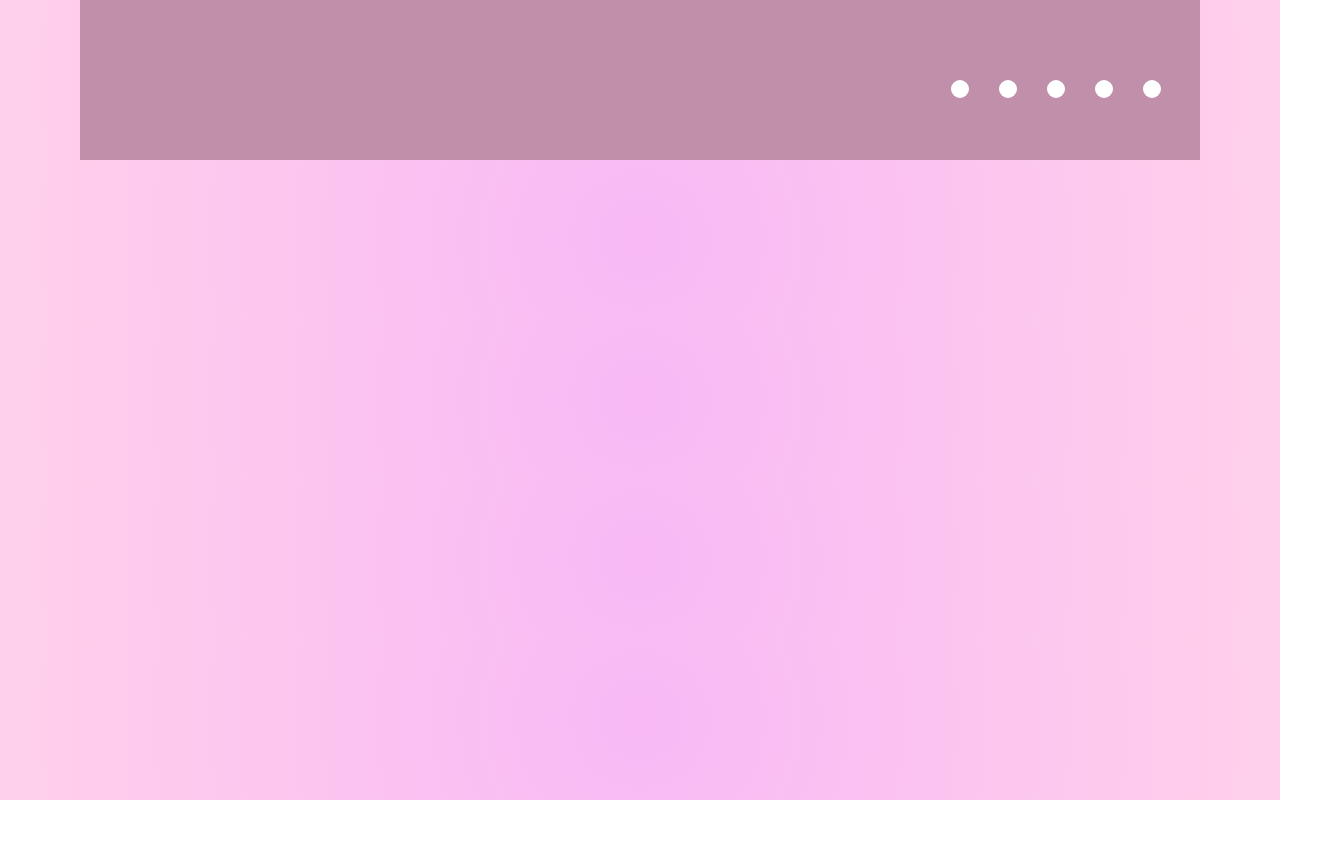
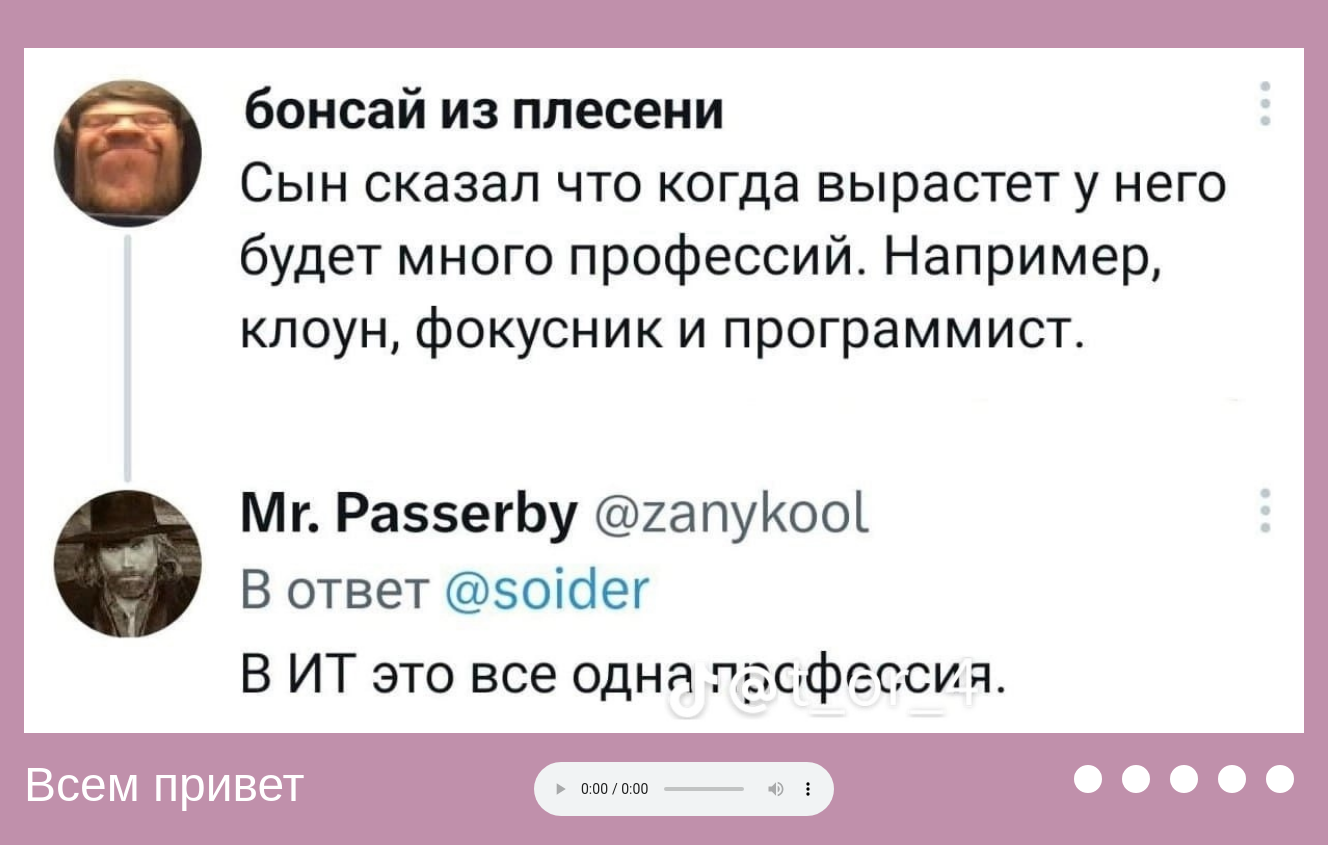
Before and after one commit to muslimeoww/cssMemeSlider, a plain HTML site: page cssMemeSlider/index.html in a window 1280 px wide. Shown: the whole page, 1328 px wide, since content can reach past the window. Before the commit the page ends 800 px from the top, so only its background shows below. Drawn offline with Linux system fonts and the light colour scheme.

Commit message:
feat: доделал анимации

```diff
--- a/cssMemeSlider/index.html
+++ b/cssMemeSlider/index.html
@@ -37,7 +37,12 @@
                 <div class="slider-but" id="buttons_four">Пипипип</div>
                 <div class="slider-but" id="buttons_five">Сисиси</div>
             </div>
-
+            <div class="audiom">
+                <audio controls>
+                    <source src="audio/music.ogg" type="audio/ogg; codecs=vorbis"  controls="controls">
+                    <source src="audio/nyan-mp3-pochemu-kotikam-kompyutery-ne-nravyatsya-mp3.mp3" type="audio/mpeg">
+                  </audio>
+            </div>
             <div class="slider-buttons">
                 <label for="button_one" class="control one"><span class="gartaem"></span></label>
                 <label for="button_two" class="control two"><span class="gartaem"></span></label>
--- a/cssMemeSlider/style.css
+++ b/cssMemeSlider/style.css
@@ -1,13 +1,16 @@
+/* Ключи для анимаций */
 @keyframes slide-animation {
     from {opacity: 0;}
     to {opacity: 1;}
   }
 
-  @keyframes text-animation {
+@keyframes text-animation {
     from {opacity: 0;}
     to {opacity: 1;}
   }
+  /* Настройка тела */
   body {
+    margin-top: 5%;
     margin: 0;
     background: #ffd0eb;
     background: -webkit-radial-gradient(circle farthest-side at center center, #caa5ce 0%, #ffd0eb 100%);
@@ -15,18 +18,24 @@
     background: radial-gradient(circle farthest-side at center center, #f8b9f5 0%, #ffd0eb 100%);
     font-family: "Arial";
 }
+
+.audiom {
+    display: flex;
+}
+
+/* Настройка глав контейнера */
 .container {
     background: #c090ab;
     width: 100%;
-    max-width: 70em;
+    max-width: 90em;
     margin: 0 auto;
     height: fit-content;
     display: flex;
     flex-direction: column;
     align-items: center;
     padding: 1.5em;
-    box-sizing: border-box;
   }
+  /* Картинки */
   .slider {
     width: 100%;
     height: fit-content;
@@ -56,7 +65,7 @@
     height: 1.5em;
   }
 
-
+/* Прячем текст для анимаций */
   #buttons_two {
     transform: translateY(-100%);
   }
@@ -74,17 +83,15 @@
   }
 
   .slider-but {
-    font-size: 1.2em;
-    font-weight: bold;
+    font-size: 3em;
     font-family: "Arial";
-    color: #fff;
+    color: #ffffff;
     text-align: start;
     opacity: 0;
   }
 
   .slider-text {
     height: 4em;
-    display: block;
   }
 
   .slider-buttons {
@@ -99,11 +106,11 @@
     width: 3em;
     height: 3em;
   }
-
+/* Листатель */
   .gartaem {
-    display: block;
-    width: 30%;
-    height: 30%;
+    display: flex;
+    width: 50%;
+    height: 50%;
     margin: 0 auto;
     border-radius: 50%;
     border: 0.15em solid #fff;
@@ -116,7 +123,40 @@
 
 
   .gartaem:hover {
-    background-color: rgb(123, 189, 227);
-    border: 0.15em solid rgb(123, 189, 227);
+    background-color: rgb(179, 132, 255);
+    border: 0.15em solid rgb(179, 132, 255);
     cursor: pointer;
   }
+
+
+
+
+/* Настройка анимаций */
+#button_one:checked ~ .slider-text > .slider-buttons > .one > .gartaem,
+#button_two:checked ~ .slider-text > .slider-buttons > .two > .gartaem,
+#button_three:checked ~ .slider-text > .slider-buttons > .three > .gartaem,
+#button_four:checked ~ .slider-text > .slider-buttons > .four > .gartaem,
+#button_five:checked ~ .slider-text > .slider-buttons > .five > .gartaem {
+  background: #a46cc5;
+  transition: background ease-in-out 0.3s;
+}
+
+
+#button_one:checked ~ .slider > #img_one,
+#button_two:checked ~ .slider > #img_two,
+#button_three:checked ~ .slider > #img_three,
+#button_four:checked ~ .slider > #img_four,
+#button_five:checked ~ .slider > #img_five {
+  display: block;
+  animation-name: slide-animation;
+  animation-duration: 1s;
+  animation-timing-function: ease-in-out;
+}
+
+#button_one:checked ~ .slider-buttons-text > .slider-text > #buttons_one,
+#button_two:checked ~ .slider-buttons-text > .slider-text > #buttons_two,
+#button_three:checked ~ .slider-buttons-text > .slider-text > #buttons_three,
+#button_four:checked ~ .slider-buttons-text > .slider-text > #buttons_four,
+#button_five:checked ~ .slider-buttons-text > .slider-text > #buttons_five {
+ animation: text-animation 1s ease-in-out 0.8s 1 normal forwards;
+}
```
